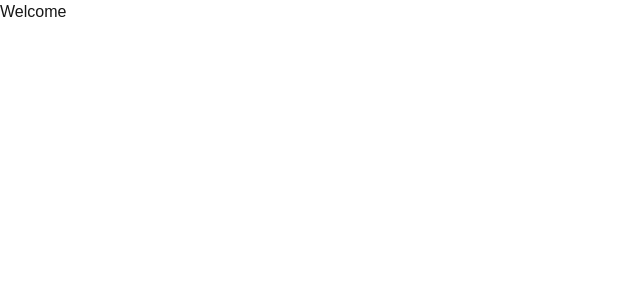
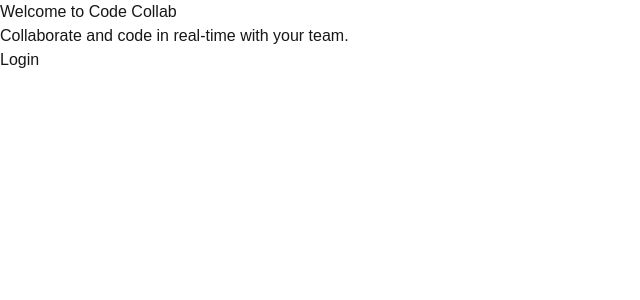
Before and after one commit to andrewmcl6081/code-collab, a Next.js app in the folder client/: page / in a window 1280 px wide. Shown: the top 300 px of the page, without its empty margins (0-640 px from the left). Built offline with nearby package versions, Linux system fonts and the light colour scheme; no server answers.

Commit message:
Modified root and dahsboard pages

```diff
--- a/client/src/app/dashboard/page.tsx
+++ b/client/src/app/dashboard/page.tsx
@@ -2,11 +2,7 @@ import { auth0 } from "@/lib/auth0";
 import { redirect } from "next/navigation";
 
 const Dashboard = async () => {
-  const session = await auth0.getSession();
-
-  if (!session) {
-    redirect("/");
-  }
+  const session = await auth0.getSession() ?? redirect("/");
 
   return (
     <>
--- a/client/src/app/page.tsx
+++ b/client/src/app/page.tsx
@@ -1,10 +1,24 @@
+import { auth0 } from "@/lib/auth0";
+import Link from "next/link";
 
-const Home = () => {
+const Home = async () => {
+  const session = await auth0.getSession();
 
   return (
-    <>
-      <h1>Welcome</h1>
-    </>
+    <div>
+      <h1>Welcome to Code Collab</h1>
+      <p>Collaborate and code in real-time with your team.</p>
+
+      {session ? (
+        <Link href="/dashboard">
+          Go to Dashboard
+        </Link>
+      ) : (
+        <Link href="/auth/login">
+          Login
+        </Link>
+      )}
+    </div>
   );
 }
 
```
